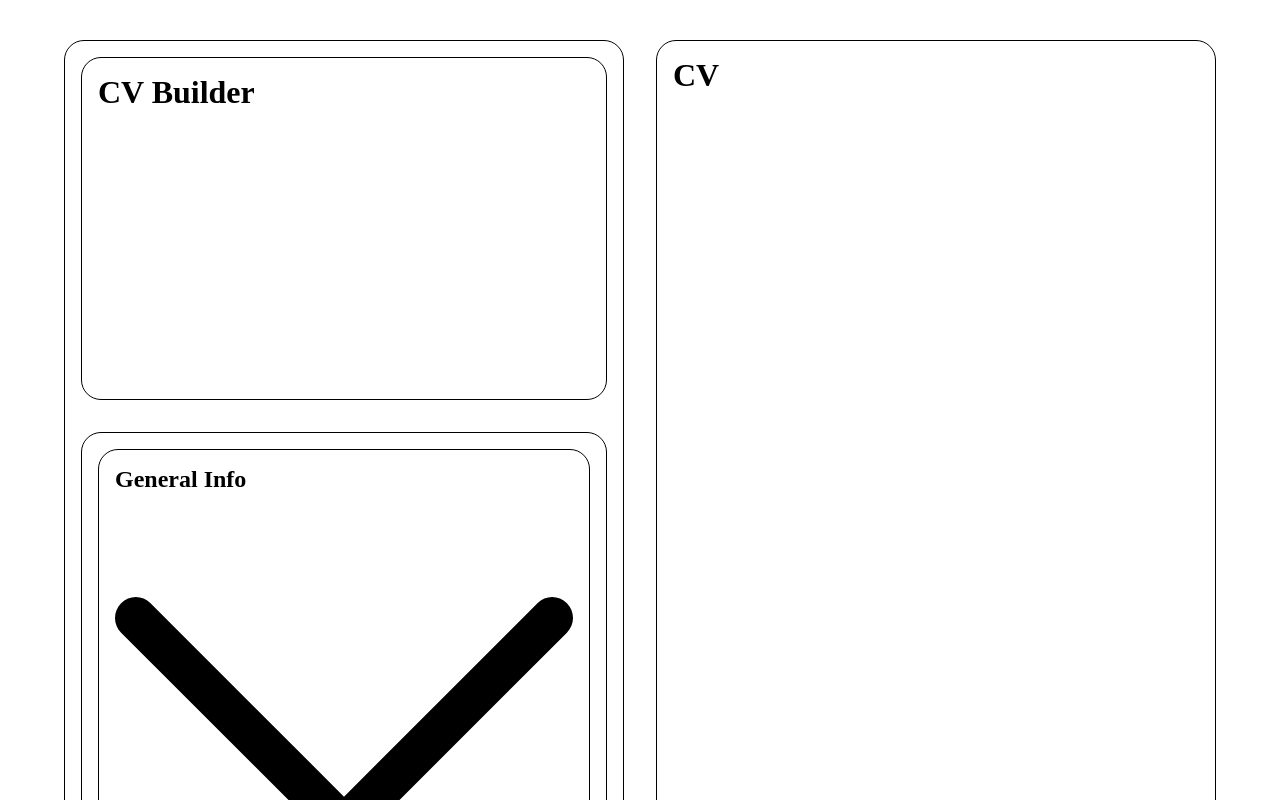
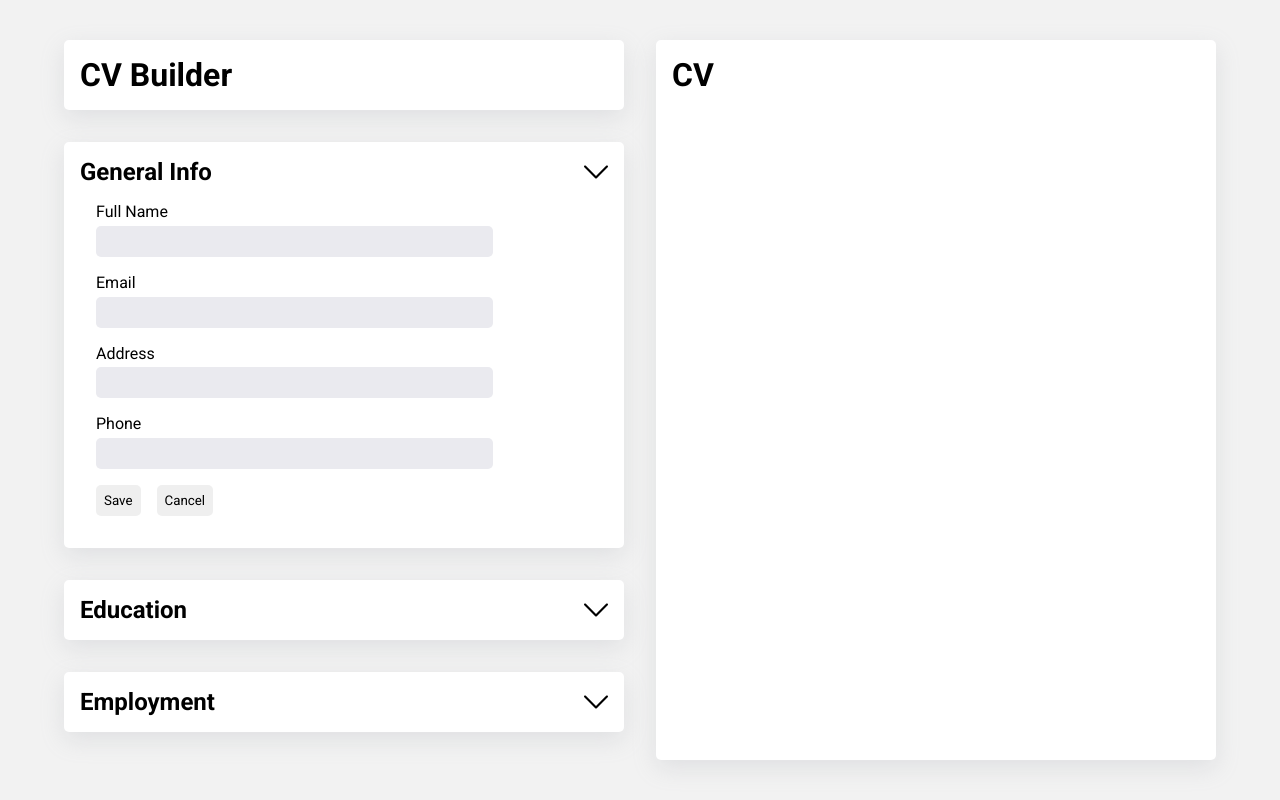
Before and after one commit to dave-forbes/cv-builder, a React (Vite) app in the folder cv-builder-app/: page / in a window 1280 px wide. Shown: the top 800 px of the page. Built offline with nearby package versions, Linux system fonts and the light colour scheme.

Commit message:
inital styles for forms

```diff
--- a/cv-builder-app/src/main.css
+++ b/cv-builder-app/src/main.css
@@ -1,13 +1,24 @@
+@import url('https://fonts.googleapis.com/css2?family=Roboto:wght@100;300;400;500;700;900&display=swap');
+
+
 * {
   box-sizing: border-box;
   margin: 0;
   padding: 0;
+  font-family: 'Roboto', sans-serif;
 }
 
 body {
   height: 100vh;
   display: grid;
   place-items: center;
+  background-color: rgb(242, 242, 242);
+}
+
+svg {
+  width: 1.5rem;
+  height: 1.5rem;
+  cursor: pointer;
 }
 
 #root {
@@ -19,13 +30,59 @@ body {
 }
 
 #root div {
-  border: 1px solid black;
-  border-radius: 20px;
+  border-radius: 5px;
+}
+
+.title, .general-info, .education, .employment, .C-V {
   padding: 1rem;
+  background-color: white;
+  box-shadow: rgba(149, 157, 165, 0.2) 0px 8px 24px;
 }
 
 .forms {
-  display: grid;
-  grid-template-rows: 1fr 2fr 2fr 2fr;
+  display: flex;
+  flex-direction: column;
   gap: 2rem;
 }
+
+div.title-container {
+  box-shadow: none;
+  display: flex;
+  align-items: center;
+  justify-content: space-between;
+}
+
+form {
+  display: grid;
+  padding: 1rem;
+  gap: 1rem;
+}
+
+label {
+  display: grid;
+  gap: 0.3rem;
+}
+
+input {
+  padding: 0.5rem;
+  border: none;
+  background-color: rgb(234, 234, 239);
+  width: 80%;
+  border-radius: 5px;
+}
+
+.buttons {
+  display: flex;
+  gap: 1rem;
+}
+
+button {
+  padding: 0.5rem;
+  border: none;
+  border-radius: 5px;
+  cursor: pointer;
+}
+
+.hide {
+  display: none;
+}
```
